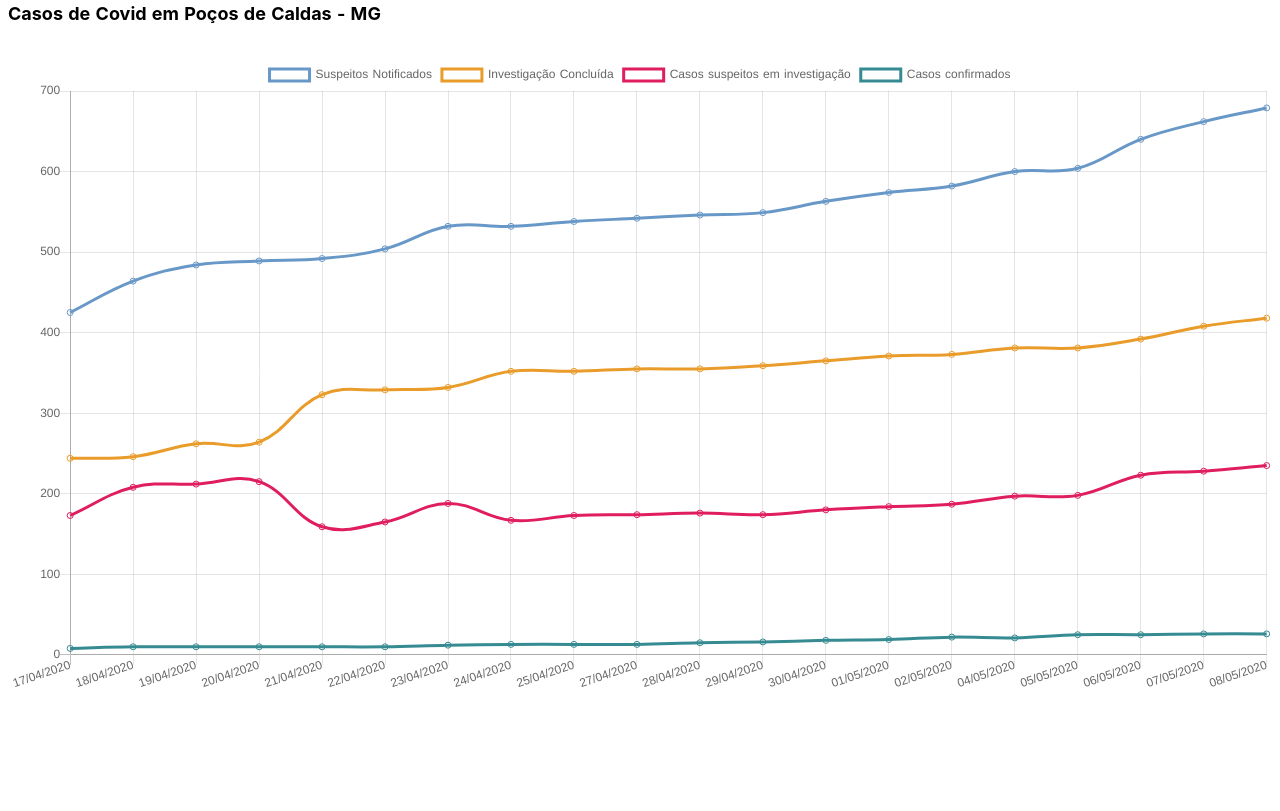
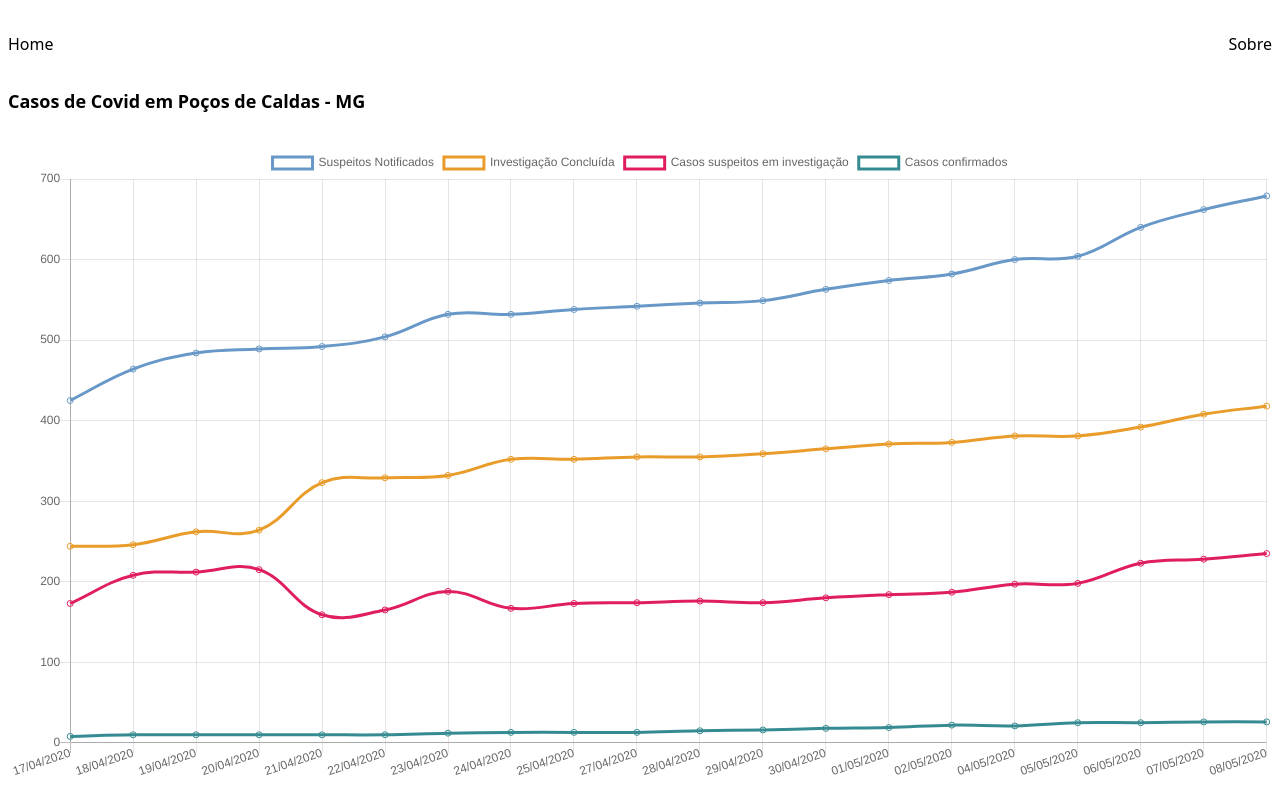
Before and after one commit to highlabs/covid_pocos_mg, a Nuxt app: page / in a window 1280 px wide. Built offline with nearby package versions, Linux system fonts and the light colour scheme.

Commit message:
Menu e página Sobre

```diff
--- a/layouts/default.vue
+++ b/layouts/default.vue
@@ -1,55 +1,15 @@
 <template>
-  <div>
+  <main>
+    <nav class="container flex justify-between px-2 py-8 mx-auto">
+      <nuxt-link to="/">
+        Home
+      </nuxt-link>
+      <div>
+        <nuxt-link to="/sobre">
+          Sobre
+        </nuxt-link>
+      </div>
+    </nav>
     <nuxt />
-  </div>
+  </main>
 </template>
-
-<style>
-html {
-  font-family: 'Source Sans Pro', -apple-system, BlinkMacSystemFont, 'Segoe UI',
-    Roboto, 'Helvetica Neue', Arial, sans-serif;
-  font-size: 16px;
-  word-spacing: 1px;
-  -ms-text-size-adjust: 100%;
-  -webkit-text-size-adjust: 100%;
-  -moz-osx-font-smoothing: grayscale;
-  -webkit-font-smoothing: antialiased;
-  box-sizing: border-box;
-}
-
-*,
-*:before,
-*:after {
-  box-sizing: border-box;
-  margin: 0;
-}
-
-.button--green {
-  display: inline-block;
-  border-radius: 4px;
-  border: 1px solid #3b8070;
-  color: #3b8070;
-  text-decoration: none;
-  padding: 10px 30px;
-}
-
-.button--green:hover {
-  color: #fff;
-  background-color: #3b8070;
-}
-
-.button--grey {
-  display: inline-block;
-  border-radius: 4px;
-  border: 1px solid #35495e;
-  color: #35495e;
-  text-decoration: none;
-  padding: 10px 30px;
-  margin-left: 15px;
-}
-
-.button--grey:hover {
-  color: #fff;
-  background-color: #35495e;
-}
-</style>
--- a/pages/index.vue
+++ b/pages/index.vue
@@ -1,12 +1,11 @@
 <template>
-  <div class="container mx-auto px-2">
+  <div class="container px-2 mx-auto">
     <h1 class="text-lg font-bold">
       Casos de Covid em Poços de Caldas - MG
     </h1>
 
     <div class="w-full my-8">
       <line-chart :width="null" :height="null" :chart-data="formatedData" />
-    </div>
     </div>
   </div>
 </template>
--- /dev/null
+++ b/pages/sobre.vue
@@ -0,0 +1,10 @@
+<template>
+  <div class="container px-2 mx-auto">
+    <h1 class="text-lg font-bold">
+      Sobre este site
+    </h1>
+    <p>Este site compila os dados disponibilizados pela prefeitura de Poços de Caldas - MG, sobre Covid-19.</p>
+    <p>Todos os dados originais podem ser encontrados aqui: <a href="https://pocosdecaldas.mg.gov.br/" class="text-blue-900 underline">https://pocosdecaldas.mg.gov.br/</a></p>
+    <p>A ideia desse site é apenas exibir os dados de forma mais amigável e compilada.</p>
+  </div>
+</template>
```
